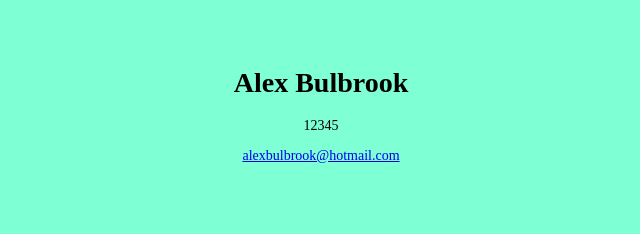
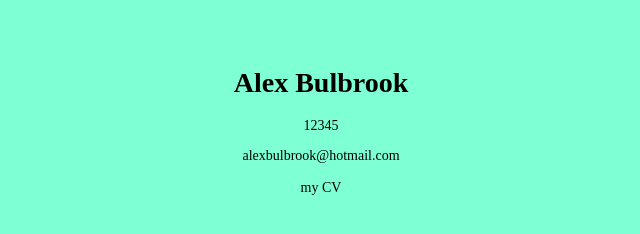
Before and after one commit to Titaniumlord/Alexbulbrook.github.io, a plain HTML site: page Index.html in a window 1280 px wide. Shown: the whole page, without its empty margins (319-959 px from the left). Drawn offline with Linux system fonts and the light colour scheme.

Commit message:
Resume+Font

```diff
--- a/Index.html
+++ b/Index.html
@@ -2,12 +2,21 @@
   <head>
     <title>Alex Bulbrook</title>
     <link href="style.css" rel="stylesheet" />
+    <link rel="preconnect" href="https://fonts.googleapis.com" />
+    <link rel="preconnect" href="https://fonts.gstatic.com" crossorigin />
+    <link
+      href="https://fonts.googleapis.com/css2?family=Roboto+Slab:wght@300&display=swap"
+      rel="stylesheet"
+    />
   </head>
   <body>
     <div class="list">
       <h1>Alex Bulbrook</h1>
       <p>12345</p>
       <a href="mailto:alexbulbrook@hotmail.com"> alexbulbrook@hotmail.com </a>
+      <br />
+      <br />
+      <a href="./ALEX BULBROOK CV3.pdf"> my CV </a>
     </div>
   </body>
 </html>
--- a/style.css
+++ b/style.css
@@ -6,4 +6,9 @@
 
 body {
   background-color: aquamarine;
+  font-family: "Roboto+Slab";
 }
+.list a {
+  color: black;
+  text-decoration: none;
+}
```
Also changed, not shown: 1 other file.
